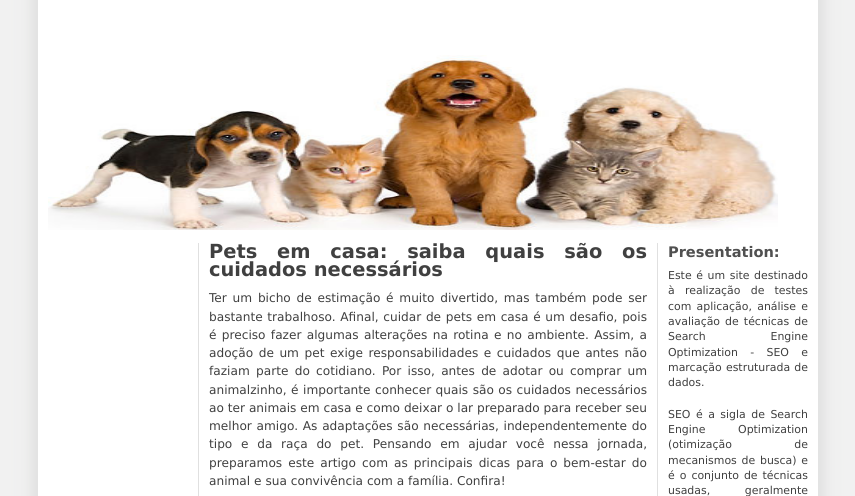
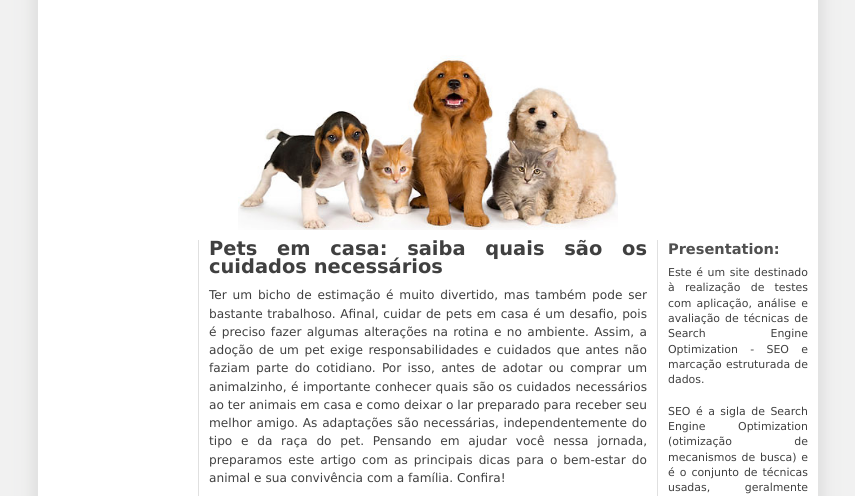
Before and after one commit to LourenceQ/react-next, a PHP site: page /index.php in a window 1280 px wide. Shown: the top 496 px of the page, without its empty margins (212-1067 px from the left). Run offline with PHP 8.4, Linux system fonts and the light colour scheme.

Commit message:
Implementando css para corrigir imagem principal

```diff
--- a/andreas01.css
+++ b/andreas01.css
@@ -1,8 +1,3 @@
-/*
-Original design: andreas01 (v3.0 - Jun 01, 2010) - A free xhtml/css website template by Andreas Viklund.
-For more information, see http://andreasviklund.com/templates/andreas01/
-*/
-
 /* Main body */
 body {background:#f4f4f4 url(img/bg.gif) top center repeat-y; color:#404040; font:76% Verdana,Tahoma,Arial,sans-serif; margin:0 auto; padding:0;}
 #wrap {background:#fff; color:#404040; margin:0 auto; width:760px;}
@@ -18,7 +13,7 @@ p {margin:0 0 1.4em;}
 #header h1 {background-color:inherit; color:#505050; float:left; font-size:2em; margin:0 0 10px; width:350px;}
 #header h1 a {background-color:inherit; color:#505050; text-decoration:none;}
 #header p {float:right; font-weight:700; line-height:1.3em; margin:8px 0 0; text-align:center; width:400px;}
-#frontphoto {border:0; margin:0 0 10px;}
+#frontphoto {border:0; margin:0 0 10px;display: block;margin-left: auto;margin-right: auto;width: 50%;}
 
 /*Left and right sidebar */
 #leftside {clear:left; float:left; margin:0 0 5px; padding:0; width:140px;}
```
